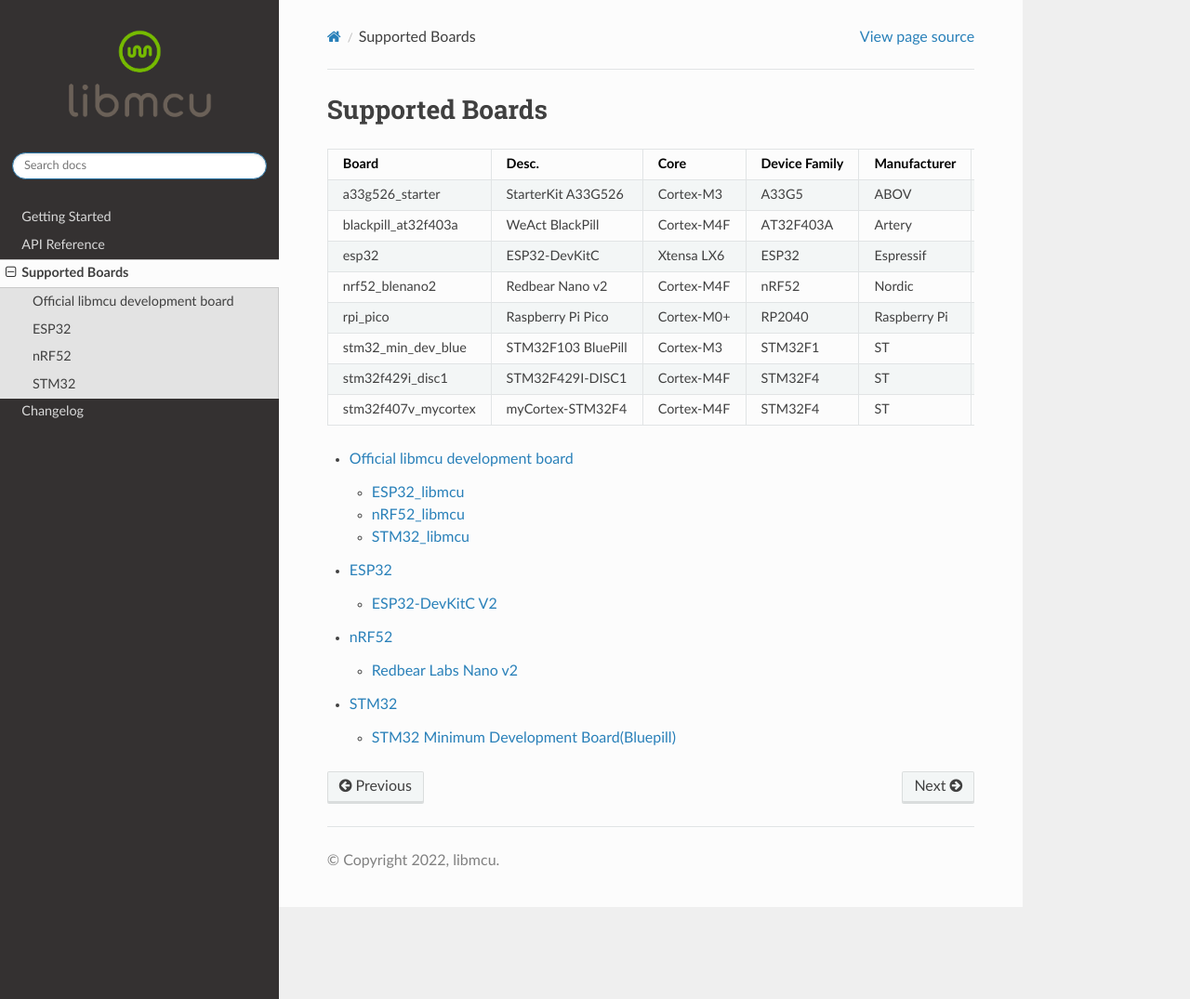
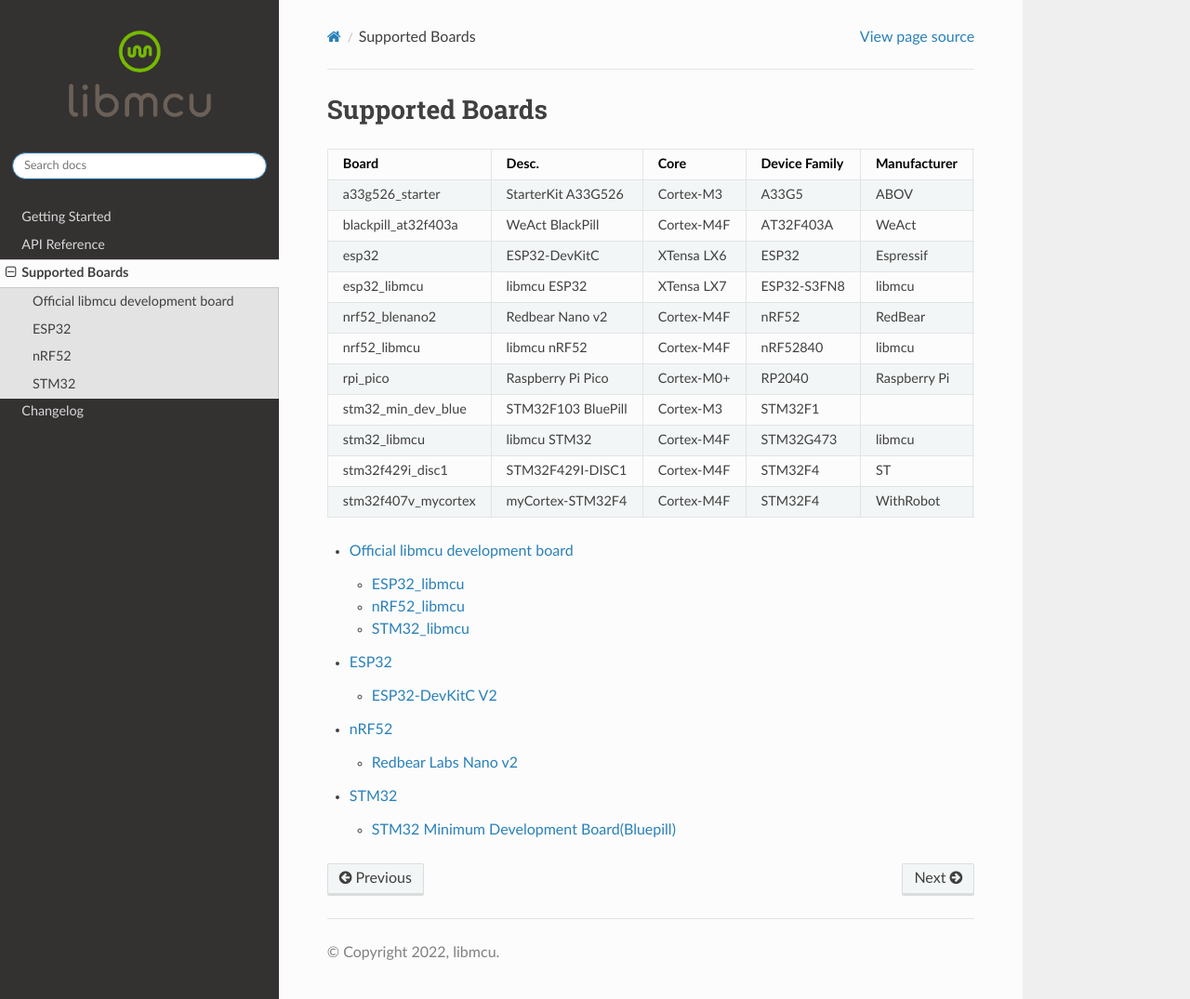
Before and after one commit to libmcu/old_docs, a Sphinx documentation site: the page built from sphinx/boards/index.rst, in a window 1280 px wide and 1075 px high. Shown: the whole window at 93% size. Built offline with Sphinx 7.4.7 and the Read the Docs theme 2.0.0, drawn with Linux system fonts in a browser that asks for light colours.

```diff
--- a/sphinx/boards/index.rst
+++ b/sphinx/boards/index.rst
@@ -20,19 +20,31 @@ Supported Boards
      - WeAct BlackPill
      - Cortex-M4F
      - AT32F403A
-     - Artery
+     - WeAct
      -
    * - esp32
      - ESP32-DevKitC
-     - Xtensa LX6
+     - XTensa LX6
      - ESP32
      - Espressif
+     -
+   * - esp32_libmcu
+     - libmcu ESP32
+     - XTensa LX7
+     - ESP32-S3FN8
+     - libmcu
      -
    * - nrf52_blenano2
      - Redbear Nano v2
      - Cortex-M4F
      - nRF52
-     - Nordic
+     - RedBear
+     -
+   * - nrf52_libmcu
+     - libmcu nRF52
+     - Cortex-M4F
+     - nRF52840
+     - libmcu
      -
    * - rpi_pico
      - Raspberry Pi Pico
@@ -44,7 +56,13 @@ Supported Boards
      - STM32F103 BluePill
      - Cortex-M3
      - STM32F1
-     - ST
+     -
+     -
+   * - stm32_libmcu
+     - libmcu STM32
+     - Cortex-M4F
+     - STM32G473
+     - libmcu
      -
    * - stm32f429i_disc1
      - STM32F429I-DISC1
@@ -56,7 +74,7 @@ Supported Boards
      - myCortex-STM32F4
      - Cortex-M4F
      - STM32F4
-     - ST
+     - WithRobot
      - In progress
 
 .. toctree::
```
Also changed, not shown: sphinx/api/sdk.rst (+10 -10 lines), 2 other files.
